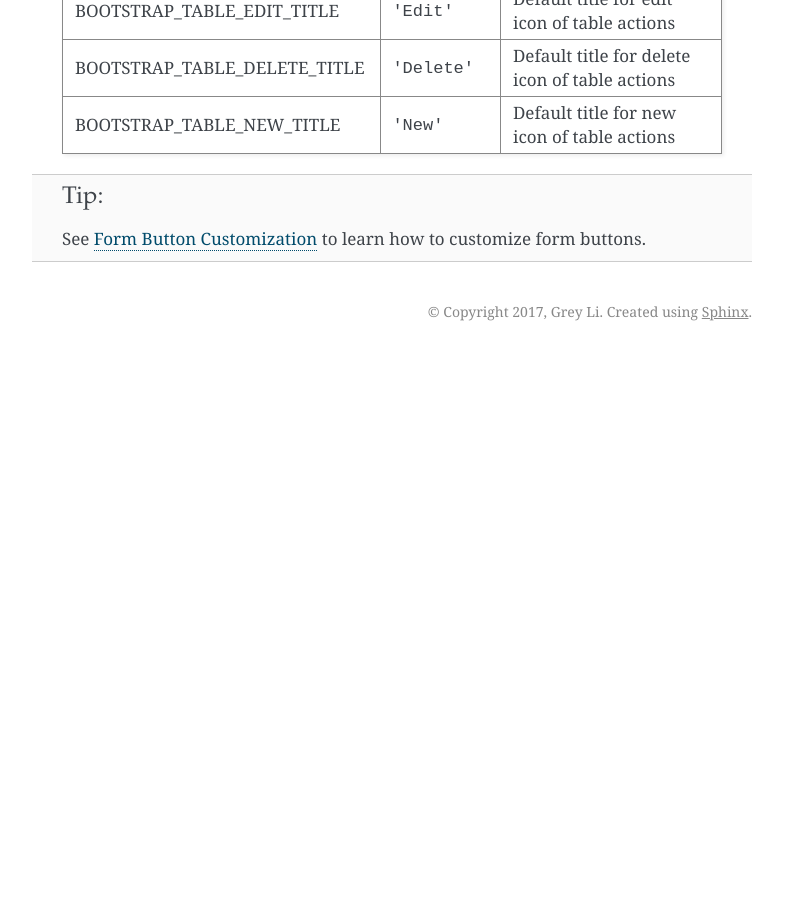
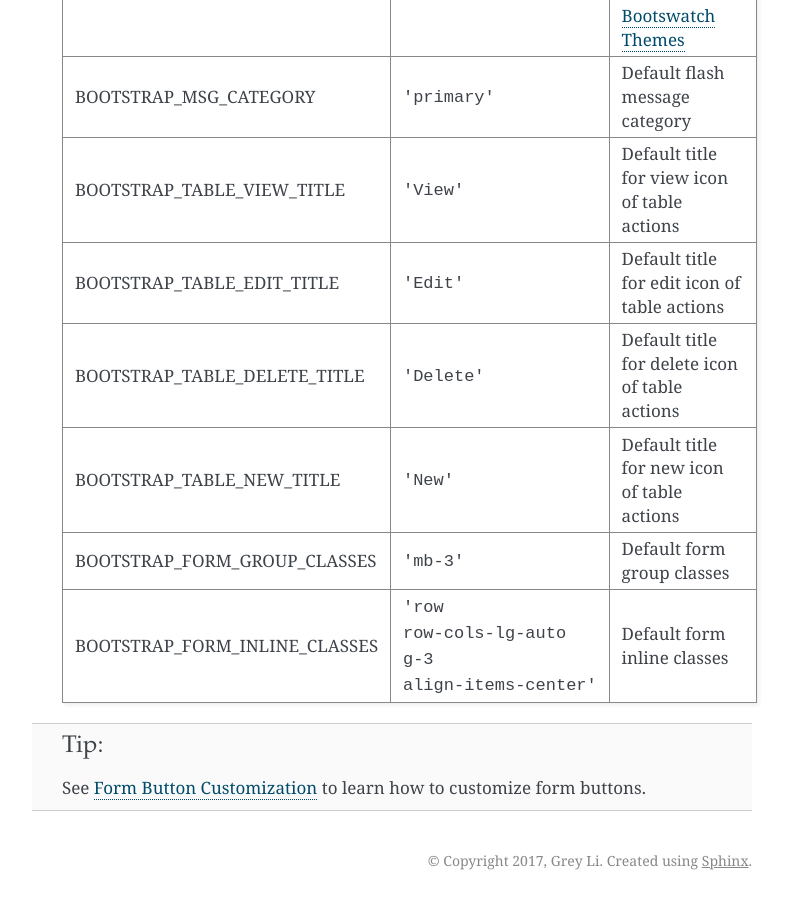
Before and after one commit to VV-YY/bootstrap_flask, a Sphinx documentation site: the page built from docs/basic.rst, in a window 1280 px wide and 900 px high, scrolled down 4336 px. Shown: the whole window, without its empty margins (358-1147 px from the left). Built offline with Sphinx 7.4.7, drawn with Linux system fonts in a browser that asks for light colours; before the commit the page ends 4687 px from its top, so only the background shows below that.

Commit message:
Update config table in docs

```diff
--- a/docs/basic.rst
+++ b/docs/basic.rst
@@ -153,30 +153,34 @@ Go to the :doc:`macros` page to see the detailed usage for these macros.
 Configurations
 --------------
 
-+-----------------------------+--------------------------------+----------------------------------------------------------------------------------------------+
-| Configuration Variable      | Default Value                  | Description                                                                                  |
-+=============================+================================+==============================================================================================+
-| BOOTSTRAP_SERVE_LOCAL       | ``False``                      | If set to ``True``, local resources will be used for ``load_*`` methods.                     |
-+-----------------------------+--------------------------------+----------------------------------------------------------------------------------------------+
-| BOOTSTRAP_BTN_STYLE         | ``'primary'``                  | Default form button style, will change to ``primary`` in next major release                  |
-+-----------------------------+--------------------------------+----------------------------------------------------------------------------------------------+
-| BOOTSTRAP_BTN_SIZE          | ``'md'``                       | Default form button size                                                                     |
-+-----------------------------+--------------------------------+----------------------------------------------------------------------------------------------+
-| BOOTSTRAP_ICON_SIZE         | ``'1em'``                      | Default icon size                                                                            |
-+-----------------------------+--------------------------------+----------------------------------------------------------------------------------------------+
-| BOOTSTRAP_ICON_COLOR        | ``None``                       | Default icon color, follow the context with ``currentColor`` if not set                      |
-+-----------------------------+--------------------------------+----------------------------------------------------------------------------------------------+
-| BOOTSTRAP_BOOTSWATCH_THEME  | ``None``                       | Bootswatch theme to use, see available themes at :ref:`bootswatch_theme`                     |
-+-----------------------------+--------------------------------+----------------------------------------------------------------------------------------------+
-| BOOTSTRAP_MSG_CATEGORY      | ``'primary'``                  | Default flash message category                                                               |
-+-----------------------------+--------------------------------+----------------------------------------------------------------------------------------------+
-| BOOTSTRAP_TABLE_VIEW_TITLE  | ``'View'``                     | Default title for view icon of table actions                                                 |
-+-----------------------------+--------------------------------+----------------------------------------------------------------------------------------------+
-| BOOTSTRAP_TABLE_EDIT_TITLE  | ``'Edit'``                     | Default title for edit icon of table actions                                                 |
-+-----------------------------+--------------------------------+----------------------------------------------------------------------------------------------+
-| BOOTSTRAP_TABLE_DELETE_TITLE| ``'Delete'``                   | Default title for delete icon of table actions                                               |
-+-----------------------------+--------------------------------+----------------------------------------------------------------------------------------------+
-| BOOTSTRAP_TABLE_NEW_TITLE   | ``'New'``                      | Default title for new icon of table actions                                                  |
-+-----------------------------+--------------------------------+----------------------------------------------------------------------------------------------+
++-----------------------------+---------------------------------------------------+----------------------------------------------------------------------------------------------+
+| Configuration Variable      | Default Value                                     | Description                                                                                  |
++=============================+===================================================+==============================================================================================+
+| BOOTSTRAP_SERVE_LOCAL       | ``False``                                         | If set to ``True``, local resources will be used for ``load_*`` methods                      |
++-----------------------------+---------------------------------------------------+----------------------------------------------------------------------------------------------+
+| BOOTSTRAP_BTN_STYLE         | ``'primary'``                                     | Default form button style, will change to ``primary`` in next major release                  |
++-----------------------------+---------------------------------------------------+----------------------------------------------------------------------------------------------+
+| BOOTSTRAP_BTN_SIZE          | ``'md'``                                          | Default form button size                                                                     |
++-----------------------------+---------------------------------------------------+----------------------------------------------------------------------------------------------+
+| BOOTSTRAP_ICON_SIZE         | ``'1em'``                                         | Default icon size                                                                            |
++-----------------------------+---------------------------------------------------+----------------------------------------------------------------------------------------------+
+| BOOTSTRAP_ICON_COLOR        | ``None``                                          | Default icon color, follow the context with ``currentColor`` if not set                      |
++-----------------------------+---------------------------------------------------+----------------------------------------------------------------------------------------------+
+| BOOTSTRAP_BOOTSWATCH_THEME  | ``None``                                          | Bootswatch theme to use, see available themes at :ref:`bootswatch_theme`                     |
++-----------------------------+---------------------------------------------------+----------------------------------------------------------------------------------------------+
+| BOOTSTRAP_MSG_CATEGORY      | ``'primary'``                                     | Default flash message category                                                               |
++-----------------------------+---------------------------------------------------+----------------------------------------------------------------------------------------------+
+| BOOTSTRAP_TABLE_VIEW_TITLE  | ``'View'``                                        | Default title for view icon of table actions                                                 |
++-----------------------------+---------------------------------------------------+----------------------------------------------------------------------------------------------+
+| BOOTSTRAP_TABLE_EDIT_TITLE  | ``'Edit'``                                        | Default title for edit icon of table actions                                                 |
++-----------------------------+---------------------------------------------------+----------------------------------------------------------------------------------------------+
+| BOOTSTRAP_TABLE_DELETE_TITLE| ``'Delete'``                                      | Default title for delete icon of table actions                                               |
++-----------------------------+---------------------------------------------------+----------------------------------------------------------------------------------------------+
+| BOOTSTRAP_TABLE_NEW_TITLE   | ``'New'``                                         | Default title for new icon of table actions                                                  |
++-----------------------------+---------------------------------------------------+----------------------------------------------------------------------------------------------+
+| BOOTSTRAP_FORM_GROUP_CLASSES| ``'mb-3'``                                        | Default form group classes                                                                   |
++-----------------------------+---------------------------------------------------+----------------------------------------------------------------------------------------------+
+|BOOTSTRAP_FORM_INLINE_CLASSES| ``'row row-cols-lg-auto g-3 align-items-center'`` | Default form inline classes                                                                  |
++-----------------------------+---------------------------------------------------+----------------------------------------------------------------------------------------------+
 
 .. tip:: See :ref:`button_customization` to learn how to customize form buttons.
```
